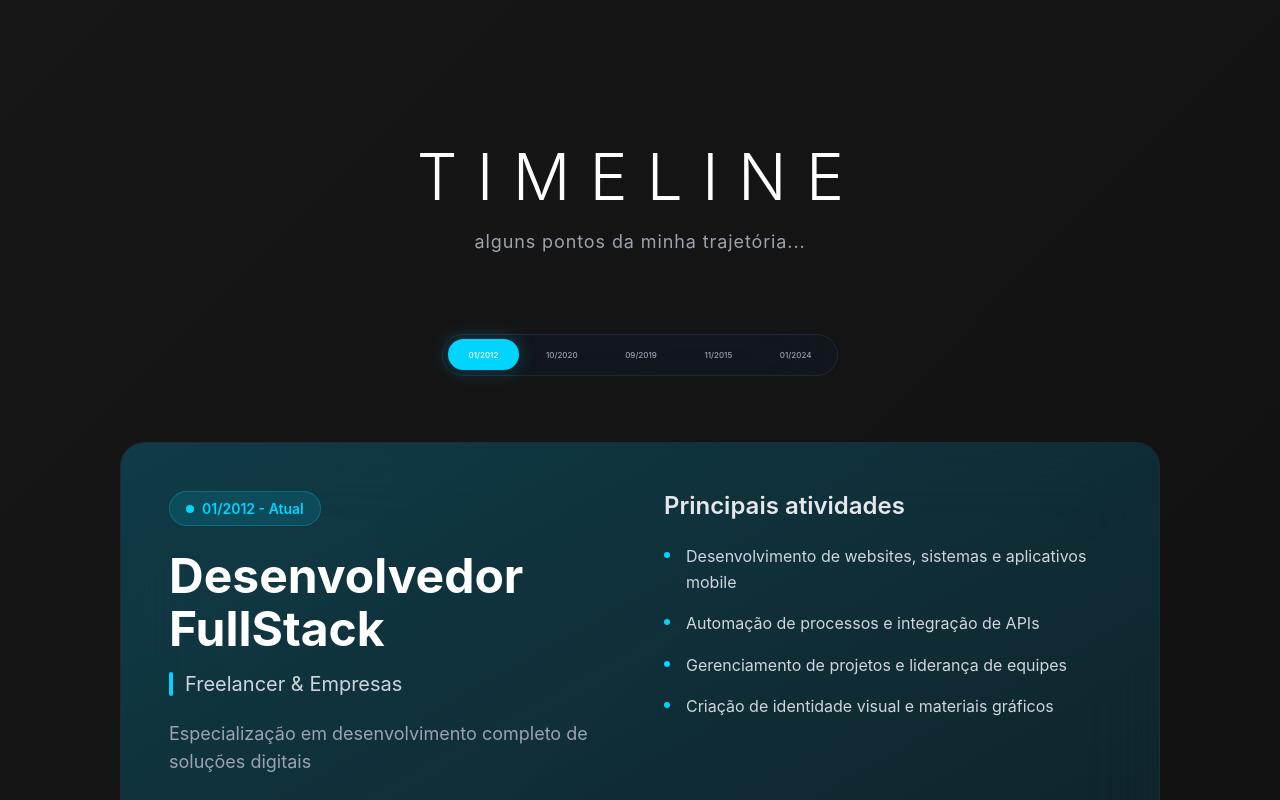
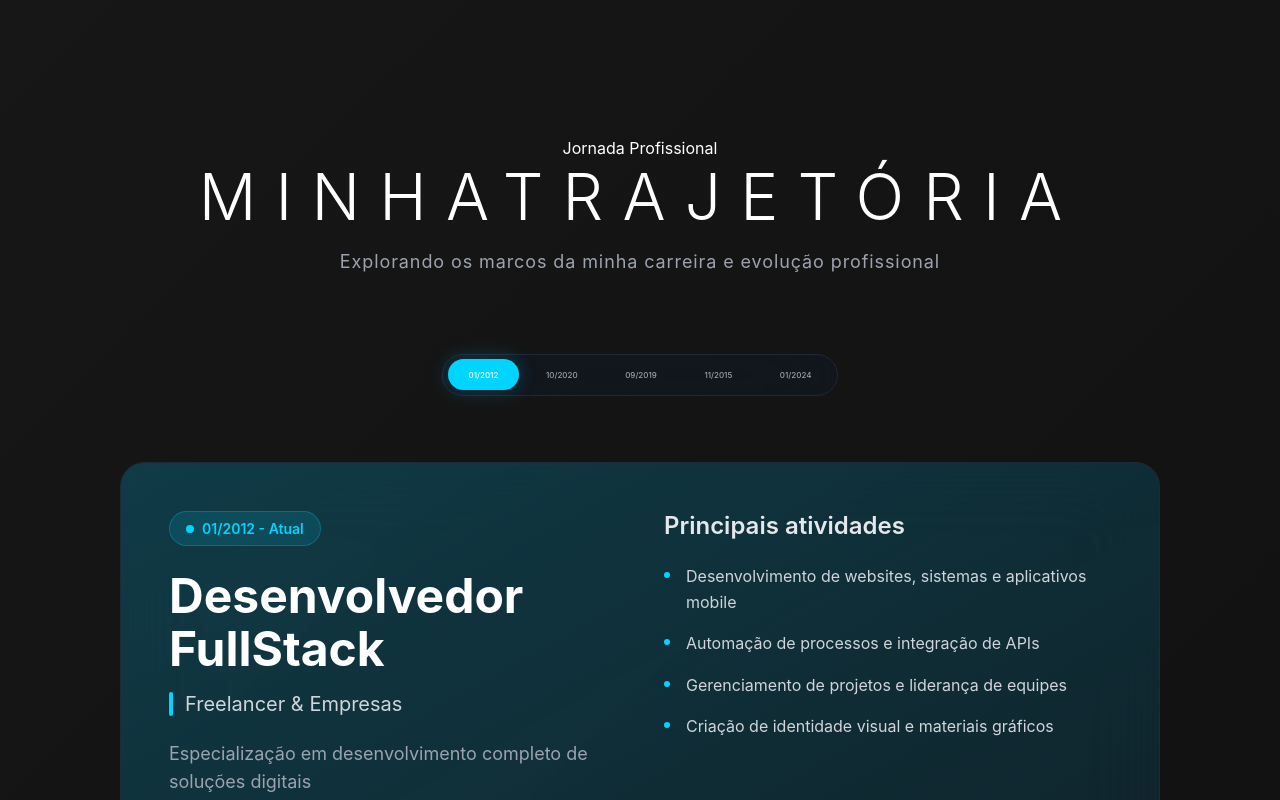
Before and after one commit to jottasilva/portfolio, a React (Create React App) app: page / in a window 1280 px wide. Shown: the part 5520-6320 px from the top of the page. Built offline with nearby package versions, Linux system fonts and the light colour scheme; a web font is replaced by a local one.

Commit message:
Update timeline.jsx

```diff
--- a/src/components/timeline.jsx
+++ b/src/components/timeline.jsx
@@ -1,15 +1,29 @@
 import React, { useState, useEffect } from 'react';
 import '../css/timeline.css';
 
-const Timeline = () => {
-  const [activeIndex, setActiveIndex] = useState(0);
-  const [isLoaded, setIsLoaded] = useState(false);
+interface TimelineItem {
+  period: string;
+  title: string;
+  company: string;
+  description: string;
+  skills: string[];
+  color: string;
+  bgColor: string;
+}
+
+const Timeline: React.FC = () => {
+  const [activeIndex, setActiveIndex] = useState<number>(0);
+  const [isLoaded, setIsLoaded] = useState<boolean>(false);
+  const [isTransitioning, setIsTransitioning] = useState<boolean>(false);
 
   useEffect(() => {
-    setIsLoaded(true);
+    const timer = setTimeout(() => {
+      setIsLoaded(true);
+    }, 100);
+    return () => clearTimeout(timer);
   }, []);
 
-  const timelineData = [
+  const timelineData: TimelineItem[] = [
     {
       period: "01/2012 - Atual",
       title: "Desenvolvedor FullStack",
@@ -78,16 +92,46 @@ const Timeline = () => {
     }
   ];
 
+  const handleTabChange = (index: number) => {
+    if (index === activeIndex || isTransitioning) return;
+
+    setIsTransitioning(true);
+
+    // Add slide out animation
+    setTimeout(() => {
+      setActiveIndex(index);
+      // Add slide in animation
+      setTimeout(() => {
+        setIsTransitioning(false);
+      }, 300);
+    }, 200);
+  };
+
+  const changeSlide = (direction: number) => {
+    const newIndex = activeIndex + direction;
+    if (newIndex >= 0 && newIndex < timelineData.length) {
+      handleTabChange(newIndex);
+    }
+  };
+
+  const currentData = timelineData[activeIndex];
+
   return (
     <div className="timeline-container">
       {/* Header */}
       <div className="timeline-header">
-        <h1 className="timeline-title">
-          Timeline
-        </h1>
-        <p className="timeline-subtitle">
-          alguns pontos da minha trajetória...
-        </p>
+        <div className="timeline-header-content">
+          <div className="timeline-badge">
+            <span className="timeline-badge-text">Jornada Profissional</span>
+          </div>
+          <h1 className="timeline-title">
+            <span className="timeline-title-main">Minha</span>
+            <span className="timeline-title-accent">Trajetória</span>
+          </h1>
+          <p className="timeline-subtitle">
+            Explorando os marcos da minha carreira e evolução profissional
+          </p>
+        </div>
       </div>
 
       {/* Timeline Navigation */}
@@ -96,14 +140,15 @@ const Timeline = () => {
           {timelineData.map((item, index) => (
             <button
               key={index}
-              onClick={() => setActiveIndex(index)}
-              className={`timeline-nav-btn ${activeIndex === index ? 'active' : ''}`}
+              onClick={() => handleTabChange(index)}
+              className={`timeline-nav-btn ${activeIndex === index ? 'active' : ''} ${isTransitioning ? 'transitioning' : ''}`}
               style={{
                 backgroundColor: activeIndex === index ? item.color : 'transparent',
                 boxShadow: activeIndex === index ? `0 0 20px ${item.color}40` : 'none'
               }}
+              disabled={isTransitioning}
             >
-              {item.period.split(' - ')[0]}
+              <span className="timeline-nav-btn-text">{item.period.split(' - ')[0]}</span>
             </button>
           ))}
         </div>
@@ -114,50 +159,50 @@ const Timeline = () => {
         <div className="timeline-card">
           {/* Background Gradient */}
           <div
-            className={`timeline-bg ${timelineData[activeIndex].bgColor}`}
+            className={`timeline-bg ${isTransitioning ? 'transitioning' : ''}`}
             style={{
-              background: `linear-gradient(to bottom right, ${timelineData[activeIndex].color}33, ${timelineData[activeIndex].color}11)`
+              background: `linear-gradient(to bottom right, ${currentData.color}33, ${currentData.color}11)`
             }}
-          ></div>
+          />
 
           <div className="timeline-card-content">
             {/* Main Content */}
             <div className="timeline-grid">
               {/* Left Side - Info */}
-              <div className={`timeline-info ${isLoaded ? 'loaded' : ''}`}>
+              <div className={`timeline-info ${isLoaded ? 'loaded' : ''} ${isTransitioning ? 'transitioning' : ''}`}>
                 {/* Period Badge */}
                 <div
                   className="timeline-period-badge"
                   style={{
-                    backgroundColor: `${timelineData[activeIndex].color}20`,
-                    color: timelineData[activeIndex].color,
-                    border: `1px solid ${timelineData[activeIndex].color}40`
+                    backgroundColor: `${currentData.color}20`,
+                    color: currentData.color,
+                    border: `1px solid ${currentData.color}40`
                   }}
                 >
                   <div
                     className="timeline-period-dot"
-                    style={{ backgroundColor: timelineData[activeIndex].color }}
-                  ></div>
-                  {timelineData[activeIndex].period}
+                    style={{ backgroundColor: currentData.color }}
+                  />
+                  <span className="timeline-period-text">{currentData.period}</span>
                 </div>
 
                 {/* Title */}
                 <h2 className="timeline-job-title">
-                  {timelineData[activeIndex].title}
+                  {currentData.title}
                 </h2>
 
                 {/* Company */}
                 <div className="timeline-company">
                   <div
                     className="timeline-company-bar"
-                    style={{ backgroundColor: timelineData[activeIndex].color }}
-                  ></div>
-                  {timelineData[activeIndex].company}
+                    style={{ backgroundColor: currentData.color }}
+                  />
+                  <span className="timeline-company-text">{currentData.company}</span>
                 </div>
 
                 {/* Description */}
                 <p className="timeline-description">
-                  {timelineData[activeIndex].description}
+                  {currentData.description}
                 </p>
 
                 {/* Progress Bar */}
@@ -165,20 +210,20 @@ const Timeline = () => {
                   <div
                     className="timeline-progress-bar"
                     style={{
-                      backgroundColor: timelineData[activeIndex].color,
+                      backgroundColor: currentData.color,
                       width: `${((activeIndex + 1) / timelineData.length) * 100}%`
                     }}
-                  ></div>
+                  />
                 </div>
               </div>
 
               {/* Right Side - Skills */}
-              <div className={`timeline-skills ${isLoaded ? 'loaded' : ''}`}>
+              <div className={`timeline-skills ${isLoaded ? 'loaded' : ''} ${isTransitioning ? 'transitioning' : ''}`}>
                 <h3 className="timeline-skills-title">
                   Principais atividades
                 </h3>
                 <div className="timeline-skills-list">
-                  {timelineData[activeIndex].skills.map((skill, index) => (
+                  {currentData.skills.map((skill, index) => (
                     <div
                       key={index}
                       className="timeline-skill-item"
@@ -187,8 +232,8 @@ const Timeline = () => {
                       <div className="timeline-skill-dot-container">
                         <div
                           className="timeline-skill-dot"
-                          style={{ backgroundColor: timelineData[activeIndex].color }}
-                        ></div>
+                          style={{ backgroundColor: currentData.color }}
+                        />
                       </div>
                       <div className="timeline-skill-text">
                         <p>{skill}</p>
@@ -202,35 +247,36 @@ const Timeline = () => {
             {/* Bottom Navigation */}
             <div className="timeline-bottom-nav">
               <button
-                onClick={() => setActiveIndex(Math.max(0, activeIndex - 1))}
-                disabled={activeIndex === 0}
-                className={`timeline-nav-arrow ${activeIndex === 0 ? 'disabled' : ''}`}
+                onClick={() => changeSlide(-1)}
+                disabled={activeIndex === 0 || isTransitioning}
+                className={`timeline-nav-arrow ${activeIndex === 0 || isTransitioning ? 'disabled' : ''}`}
               >
                 <svg className="timeline-nav-icon" fill="none" stroke="currentColor" viewBox="0 0 24 24">
                   <path strokeLinecap="round" strokeLinejoin="round" strokeWidth={2} d="M15 19l-7-7 7-7" />
                 </svg>
-                Anterior
+                <span>Anterior</span>
               </button>
 
               <div className="timeline-dots">
                 {timelineData.map((_, index) => (
                   <button
                     key={index}
-                    onClick={() => setActiveIndex(index)}
-                    className={`timeline-dot ${index === activeIndex ? 'active' : ''}`}
+                    onClick={() => handleTabChange(index)}
+                    className={`timeline-dot ${index === activeIndex ? 'active' : ''} ${isTransitioning ? 'transitioning' : ''}`}
                     style={{
-                      backgroundColor: index === activeIndex ? timelineData[activeIndex].color : '#374151'
+                      backgroundColor: index === activeIndex ? currentData.color : '#374151'
                     }}
-                  ></button>
+                    disabled={isTransitioning}
+                  />
                 ))}
               </div>
 
               <button
-                onClick={() => setActiveIndex(Math.min(timelineData.length - 1, activeIndex + 1))}
-                disabled={activeIndex === timelineData.length - 1}
-                className={`timeline-nav-arrow ${activeIndex === timelineData.length - 1 ? 'disabled' : ''}`}
+                onClick={() => changeSlide(1)}
+                disabled={activeIndex === timelineData.length - 1 || isTransitioning}
+                className={`timeline-nav-arrow ${activeIndex === timelineData.length - 1 || isTransitioning ? 'disabled' : ''}`}
               >
-                Próximo
+                <span>Próximo</span>
                 <svg className="timeline-nav-icon" fill="none" stroke="currentColor" viewBox="0 0 24 24">
                   <path strokeLinecap="round" strokeLinejoin="round" strokeWidth={2} d="M9 5l7 7-7 7" />
                 </svg>
```
